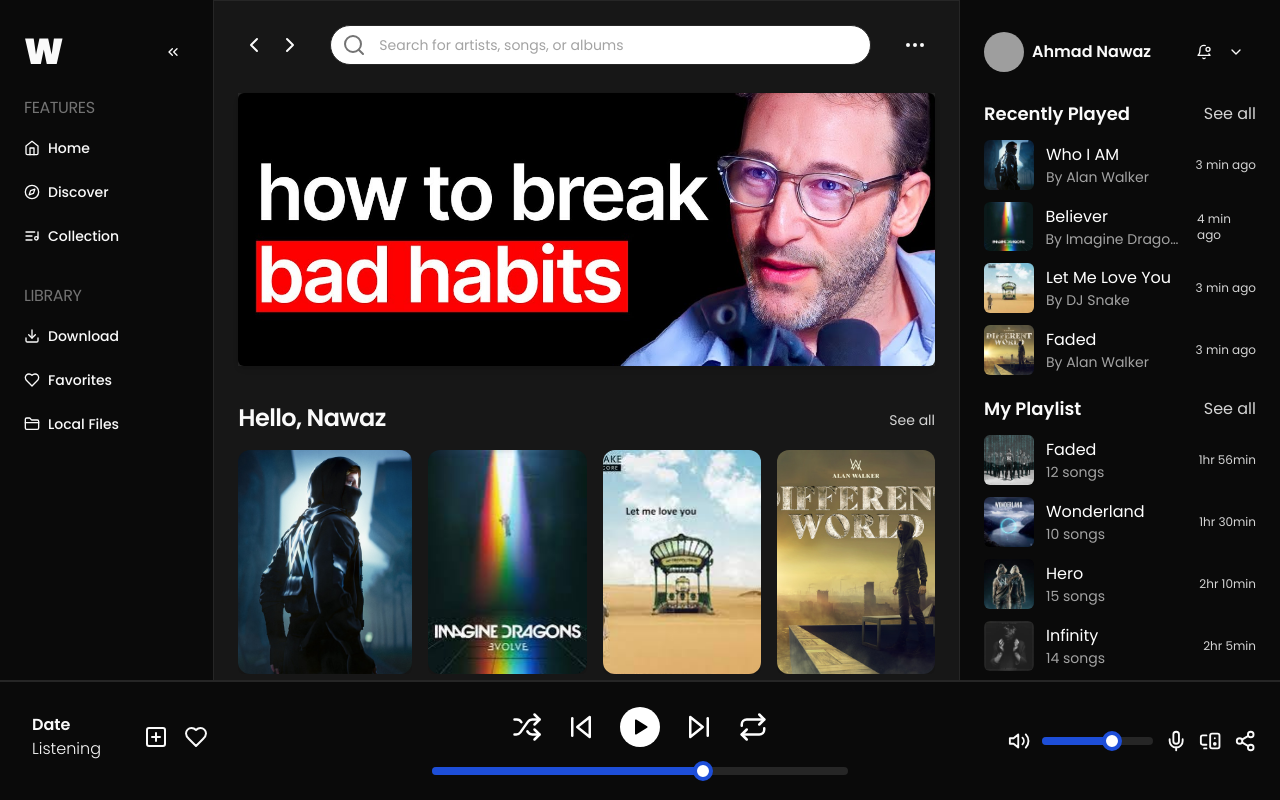
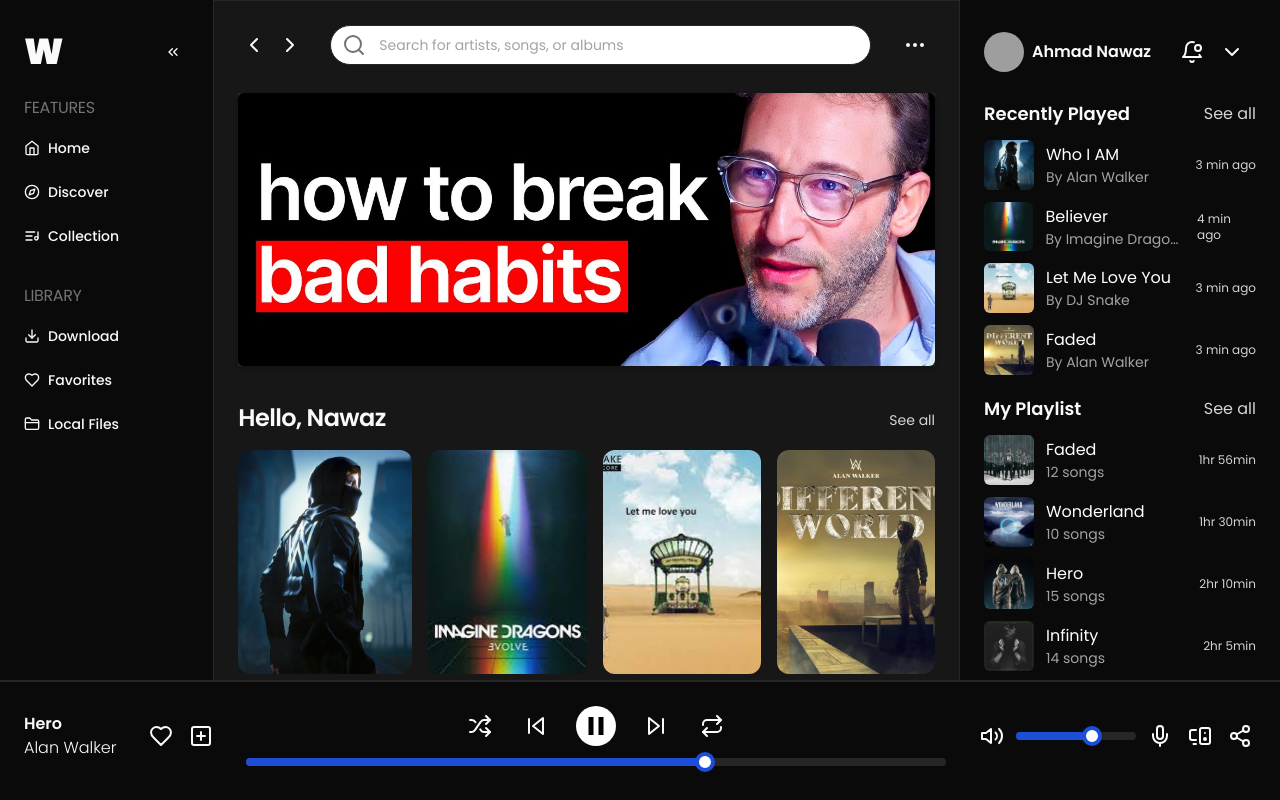
Before and after one commit to shaikahmadnawaz/music-streaming, a Next.js app: page / in a window 1280 px wide. Built offline with nearby package versions, Linux system fonts and the light colour scheme; grey boxes are pictures that could not be loaded.

Commit message:
update: player

```diff
--- a/app/layout.tsx
+++ b/app/layout.tsx
@@ -2,7 +2,7 @@
 import { Poppins } from "next/font/google";
 import "./globals.css";
 import { ThemeProvider } from "@/components/theme-provider";
-import Player from "@/components/Player";
+import Player from "@/components/player";
 
 const poppins = Poppins({
   subsets: ["latin"],
--- a/components/Player.tsx
+++ b/components/Player.tsx
@@ -1,3 +1,5 @@
+"use client";
+
 import {
   Heart,
   Mic,
@@ -11,53 +13,93 @@
   Volume2,
 } from "lucide-react";
 import { TbPlayerPlayFilled } from "react-icons/tb";
+import { IoMdPause } from "react-icons/io";
 import { Slider } from "./ui/slider";
+import { Button } from "./ui/button";
+import { useState } from "react";
 
 const Player = () => {
+  const [isPlaying, setPlaying] = useState(false);
+
+  const handlePlayPauseToggle = () => {
+    setPlaying(!isPlaying);
+  };
   return (
-    <div className="fixed border-t-2 z-[9999] bottom-0 w-full py-2 h-[15vh] px-4">
-      <div className="grid grid-cols-2 justify-center items-center md:grid-cols-3 h-full">
-        <div className="flex justify-start">
-          <div className="px-4 w-3/6 mb-2 flex items-center justify-between">
-            <h1 className="font-semibold">
-              Date
-              <br />
-              <span className="font-light">Listening</span>
-            </h1>
-            <div className="flex items-center gap-x-4">
-              <PlusSquare />
-              <Heart />
-            </div>
+    <div className="fixed border-t-2 z-[9999] bottom-0 w-full p-2 md:p-6 h-[15vh]">
+      <div className="flex justify-between items-center">
+        <div className="hidden md:flex gap-x-7 items-center justify-between">
+          <h1 className="font-semibold">
+            Hero
+            <br />
+            <span className="font-light">Alan Walker</span>
+          </h1>
+          <div className="flex items-center gap-x-2">
+            <Button variant="ghost" className="p-1">
+              <Heart className="h-6 w-6" />
+            </Button>
+
+            <Button variant="ghost" className="p-1">
+              <PlusSquare className="h-6 w-6" />
+            </Button>
           </div>
         </div>
 
-        <div className="flex md:hidden col-auto w-full justify-end items-center">
-          <div className="h-10 w-10 flex items-center justify-center rounded-full bg-white p-1 cursor-pointer">
-            <TbPlayerPlayFilled size={20} className="text-black" />
-          </div>
-        </div>
-        <div className="flex gap-y-5 flex-col">
-          <div className="hidden h-full md:flex justify-center items-center w-full gap-x-6">
-            <Shuffle size={30} className="cursor-pointer text-white" />
-            <SkipBack size={30} className="cursor-pointer text-white" />
-            <div className="h-10 w-10 flex items-center justify-center rounded-full bg-white p-1 cursor-pointer">
-              <TbPlayerPlayFilled size={20} className="text-black" />
+        <div className="flex gap-y-3 w-full md:w-auto flex-col">
+          <div className="h-full flex justify-center items-center w-full gap-x-6">
+            <Button variant="ghost" className="p-1">
+              <Shuffle className="h-6 w-6" />
+            </Button>
+            <Button variant="ghost" className="p-1">
+              <SkipBack className="h-6 w-6" />
+            </Button>
+            <div className="h-10 w-10 flex items-center justify-center rounded-full bg-white cursor-pointer">
+              <Button
+                variant="ghost"
+                className="p-1 hover:bg-transparent"
+                onClick={handlePlayPauseToggle}
+              >
+                {isPlaying ? (
+                  <TbPlayerPlayFilled className="h-6 w-6 text-black" />
+                ) : (
+                  <IoMdPause className="h-6 w-6 text-black" />
+                )}
+              </Button>
             </div>
-            <SkipForward size={30} className="cursor-pointer text-white" />
-            <Repeat size={30} className="cursor-pointer text-white" />
+            <Button variant="ghost" className="p-1">
+              <SkipForward className="h-6 w-6" />
+            </Button>
+            <Button variant="ghost" className="p-1">
+              <Repeat className="h-6 w-6" />
+            </Button>
           </div>
 
-          <Slider defaultValue={[66]} max={100} step={1} />
+          <Slider
+            className="md:w-[700px]"
+            defaultValue={[66]}
+            max={100}
+            step={1}
+          />
         </div>
 
-        <div className="hidden md:flex w-full justify-end pr-2">
-          <div className="flex items-center gap-x-3">
-            <Volume2 className="cursor-pointer" size={50} />
-            <Slider defaultValue={[66]} max={100} step={1} />
-            <Mic className="cursor-pointer" size={50} />
-            <MonitorSpeaker className="cursor-pointer" size={50} />
-            <Share2 className="cursor-pointer" size={50} />
-          </div>
+        <div className="hidden md:flex items-center gap-x-2">
+          <Button variant="ghost" className="p-1">
+            <Volume2 className="h-6 w-6" />
+          </Button>
+          <Slider
+            defaultValue={[66]}
+            className="md:w-[120px]"
+            max={100}
+            step={1}
+          />
+          <Button variant="ghost" className="p-1">
+            <Mic className="h-6 w-6" />
+          </Button>
+          <Button variant="ghost" className="p-1">
+            <MonitorSpeaker className="h-6 w-6" />
+          </Button>
+          <Button variant="ghost" className="p-1">
+            <Share2 className="h-6 w-6" />
+          </Button>
         </div>
       </div>
     </div>
--- a/components/profile/profile.tsx
+++ b/components/profile/profile.tsx
@@ -26,10 +26,10 @@
           </div>
           <div className="p-2 flex gap-x-2 justify-center items-center">
             <Button variant="ghost" className="p-1">
-              <BellDot className="h-4 w-4" />
+              <BellDot className="h-6 w-6" />
             </Button>
             <Button variant="ghost" className="p-1">
-              <ChevronDown className="h-4 w-4" />
+              <ChevronDown className="h-6 w-6" />
             </Button>
           </div>
         </div>
```
